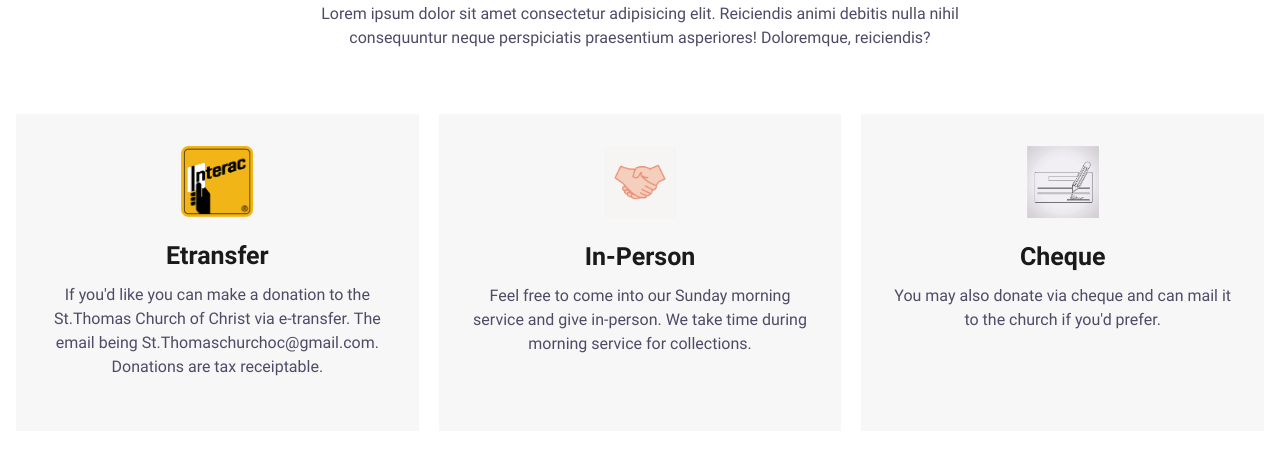
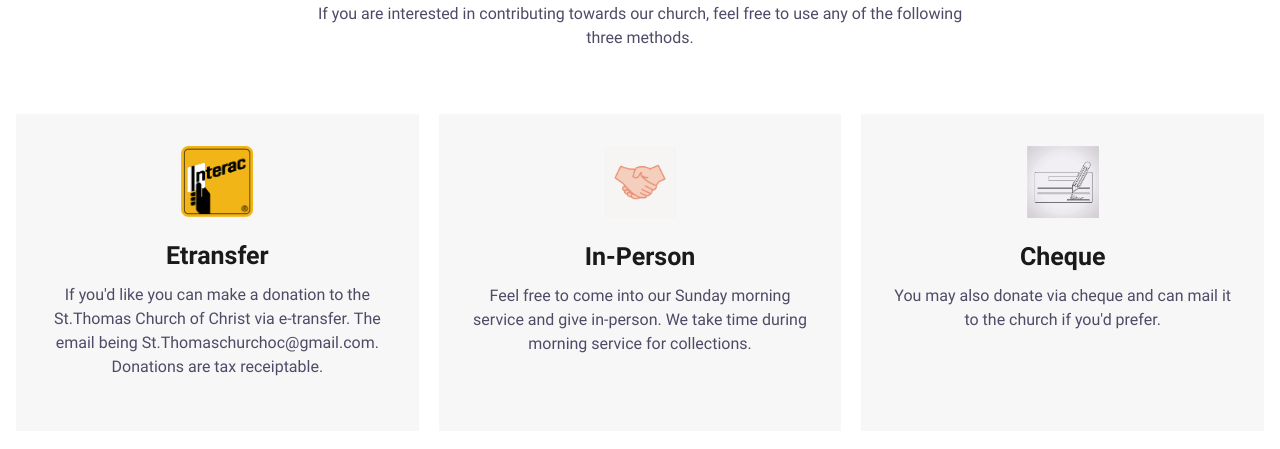
Before and after one commit to CreativeCleverCarlos/St.Thomas-upgrade-, an Eleventy site: page src/content/pages/give.html in a window 1280 px wide. Shown: the part 651-1100 px from the top of the page. Built offline with nearby package versions, Linux system fonts and the light colour scheme; Eleventy itself is replaced by a stand-in of ours; files that its build step writes are made by us from their sources.

Commit message:
give page updated

```diff
--- a/src/content/pages/give.html
+++ b/src/content/pages/give.html
@@ -42,8 +42,7 @@ eleventyNavigation:
             <span class="cs-topper">Giving And Donations</span>
             <h2 class="cs-title">Supporting Our Church</h2>
             <p class="cs-text">
-                Lorem ipsum dolor sit amet consectetur adipisicing elit. Reiciendis animi debitis nulla nihil
-                consequuntur neque perspiciatis praesentium asperiores! Doloremque, reiciendis?
+              If you are interested in contributing towards our church, feel free to use any of the following three methods.
             </p>
         </div>
         <ul class="cs-card-group">
```
